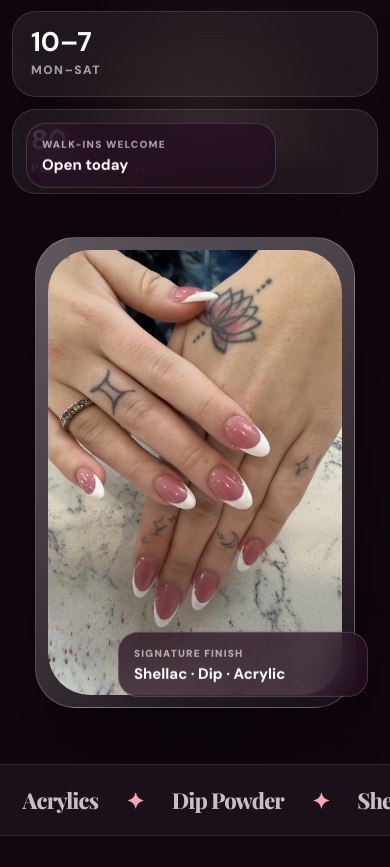
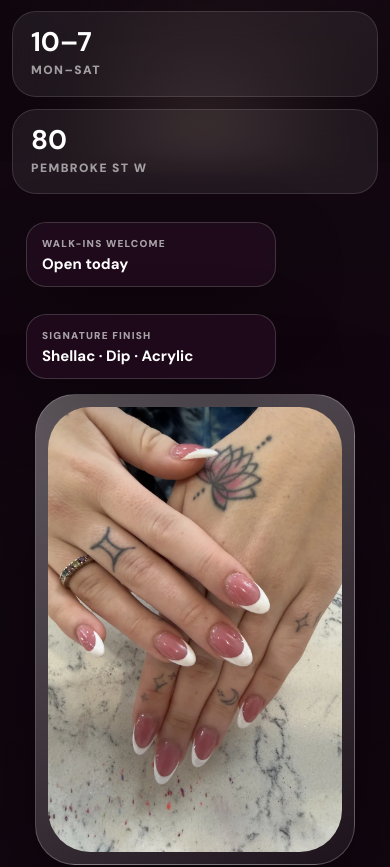
Before and after one commit to PixelVaultDev/vnails-pembroke-redesign, a website: page index.html in a window 390 px wide. Shown: the part 682-1549 px from the top of the page. Drawn offline with nearby package versions, Linux system fonts and the light colour scheme.

Commit message:
fix: stack mobile hero bubbles above image

```diff
--- a/index.html
+++ b/index.html
@@ -22,7 +22,7 @@
   <link rel="preconnect" href="https://fonts.googleapis.com">
   <link rel="preconnect" href="https://fonts.gstatic.com" crossorigin>
   <link href="https://fonts.googleapis.com/css2?family=DM+Sans:wght@400;500;700;800;900&family=Playfair+Display:wght@600;700;800&display=swap" rel="stylesheet">
-  <link rel="stylesheet" href="styles.css?v=mobile-floating-cards-lifted-20260528" />
+  <link rel="stylesheet" href="styles.css?v=mobile-floating-cards-stacked-20260528" />
 </head>
 <body>
   <div class="preloader" aria-hidden="true">
--- a/styles.css
+++ b/styles.css
@@ -221,23 +221,28 @@ dt { color: rgba(255,255,255,.68); } dd { margin: 0; font-weight: 950; text-alig
   h1 { font-size: clamp(36px, 10vw, 54px); }
   h2 { font-size: clamp(36px, 11vw, 52px); }
   .hero { grid-template-columns: 1fr; padding-inline: 12px; padding-bottom: 42px; }
-  .hero-stage { min-height: 500px; overflow: visible; }
-  .phone-frame { width: min(320px, 86vw); border-radius: 40px; z-index: 1; }
+  .hero-stage {
+    min-height: 640px;
+    display: block;
+    overflow: visible;
+    padding-top: 172px;
+  }
+  .phone-frame { width: min(320px, 86vw); margin: 0 auto; border-radius: 40px; z-index: 1; }
   .floating-card {
     position: absolute;
     inset: auto;
     z-index: 2;
-    width: min(250px, 70vw);
+    width: min(250px, calc(100vw - 44px));
     padding: 13px 15px;
     border-radius: 20px;
     background: rgba(34, 13, 30, .74);
     backdrop-filter: blur(18px) saturate(150%);
-    animation: floatCard 5.5s ease-in-out infinite;
+    animation: none;
   }
   .floating-card span { font-size: 10px; }
   .floating-card strong { font-size: 15px; line-height: 1.15; }
-  .card-one { left: 14px; top: -92px; }
-  .card-two { display: block; right: 10px; bottom: 18px; }
+  .card-one { left: 14px; top: 0; }
+  .card-two { display: block; left: 14px; right: auto; top: 92px; bottom: auto; }
   .hero-stats { display: grid; grid-template-columns: 1fr; }
   .section-wrap { width: min(100% - 24px, 1180px); }
   .experience, .services, .menu, .visit { padding: 74px 0; }
```
